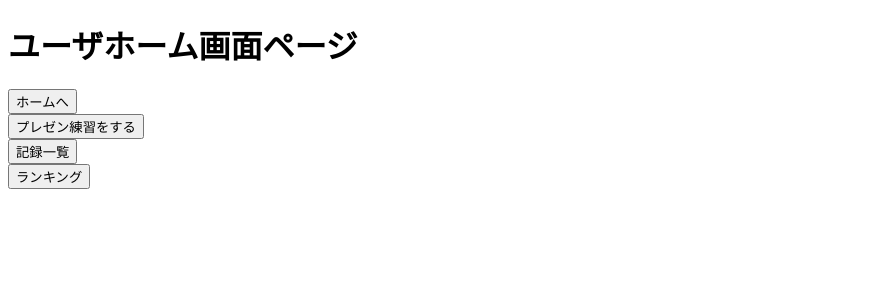
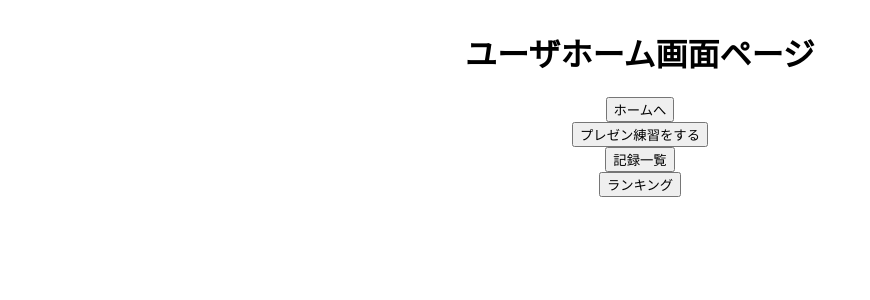
Before and after one commit to maixp089/aikotoba, a React (Vite) app in the folder frontend/: page /mypage in a window 1280 px wide. Shown: the top 300 px of the page, without its empty margins (0-870 px from the left). Built offline with nearby package versions, Linux system fonts and the light colour scheme.

Commit message:
update: 画面中央ぞろえにしました

```diff
--- a/frontend/src/App.css
+++ b/frontend/src/App.css
@@ -0,0 +1,8 @@
+.page-center {
+  display: flex;
+  justify-content: center;
+  align-items: center;
+  min-height: auto;
+  text-align: center;
+  flex-direction: column;
+}
--- a/frontend/src/pages/Evaluation.tsx
+++ b/frontend/src/pages/Evaluation.tsx
@@ -1,12 +1,12 @@
-import { BackToMyPage, ToRecord } from "../components";
+import { BackToMyPage, ToRecord, Layout } from "../components";
 
 const Evaluation = () => {
   return (
-    <div>
+    <Layout>
       <h1>講評ページ</h1>
       <BackToMyPage />
       <ToRecord />
-    </div>
+    </Layout>
   );
 };
 
--- a/frontend/src/pages/Home.tsx
+++ b/frontend/src/pages/Home.tsx
@@ -1,12 +1,12 @@
-import { ToLogin, ToNewAccount } from "../components";
+import { ToLogin, ToNewAccount, Layout } from "../components";
 
 const Home = () => {
   return (
-    <div>
+    <Layout>
       <h1>ホームページ</h1>
       <ToLogin />
       <ToNewAccount />
-    </div>
+    </Layout>
   );
 };
 
--- a/frontend/src/pages/Login.tsx
+++ b/frontend/src/pages/Login.tsx
@@ -1,11 +1,11 @@
-import { BackToHome, BackToMyPage } from "../components";
+import { BackToHome, BackToMyPage, Layout } from "../components";
 const Login = () => {
   return (
-    <div>
+    <Layout>
       <h1>ログインページ</h1>
       <BackToHome />
       <BackToMyPage />
-    </div>
+    </Layout>
   );
 };
 
--- a/frontend/src/pages/MyPage.tsx
+++ b/frontend/src/pages/MyPage.tsx
@@ -1,14 +1,20 @@
-import { BackToHome, ToPresentation, ToRanking, ToRecord } from "../components";
+import {
+  BackToHome,
+  ToPresentation,
+  ToRanking,
+  ToRecord,
+  Layout,
+} from "../components";
 
 const UserHome = () => {
   return (
-    <div>
+    <Layout>
       <h1>ユーザホーム画面ページ</h1>
       <BackToHome />
       <ToPresentation />
       <ToRecord />
       <ToRanking />
-    </div>
+    </Layout>
   );
 };
 
--- a/frontend/src/pages/NewAccount.tsx
+++ b/frontend/src/pages/NewAccount.tsx
@@ -1,11 +1,11 @@
-import { BackToHome, BackToMyPage } from "../components";
+import { BackToHome, BackToMyPage, Layout } from "../components";
 const NewAccount = () => {
   return (
-    <div>
+    <Layout>
       <h1>新規登録ページ</h1>
       <BackToHome />
       <BackToMyPage />
-    </div>
+    </Layout>
   );
 };
 
--- a/frontend/src/pages/Presentation.tsx
+++ b/frontend/src/pages/Presentation.tsx
@@ -1,12 +1,12 @@
-import { BackToMyPage, ToEvaluation } from "../components";
+import { BackToMyPage, ToEvaluation, Layout } from "../components";
 
 const Presentation = () => {
   return (
-    <div>
+    <Layout>
       <h1>プレゼンページ</h1>
       <BackToMyPage />
       <ToEvaluation />
-    </div>
+    </Layout>
   );
 };
 
--- a/frontend/src/pages/Ranking.tsx
+++ b/frontend/src/pages/Ranking.tsx
@@ -1,11 +1,11 @@
-import { BackToMyPage } from "../components";
+import { BackToMyPage, Layout } from "../components";
 
 const Ranking = () => {
   return (
-    <div>
+    <Layout>
       <h1>ランキングページ</h1>
       <BackToMyPage />
-    </div>
+    </Layout>
   );
 };
 
--- a/frontend/src/pages/Record.tsx
+++ b/frontend/src/pages/Record.tsx
@@ -1,12 +1,12 @@
-import { BackToMyPage, ToEvaluation } from "../components";
+import { BackToMyPage, ToEvaluation, Layout } from "../components";
 
 const Record = () => {
   return (
-    <div>
+    <Layout>
       <h1>記録ページ</h1>
       <BackToMyPage />
       <ToEvaluation />
-    </div>
+    </Layout>
   );
 };
 
```
